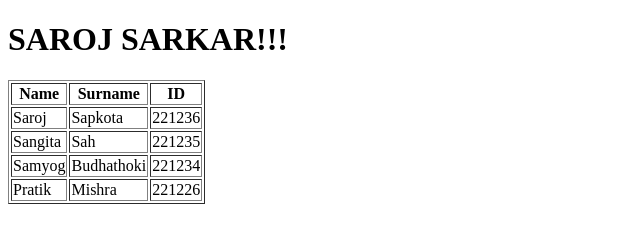
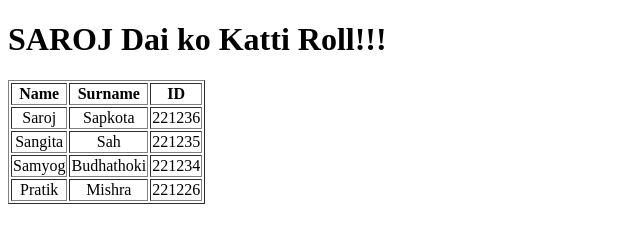
Before and after one commit to sarojsap/GitSession, a plain HTML site: page index.html in a window 1280 px wide. Shown: the whole page, without its empty margins (0-640 px from the left). Drawn offline with Linux system fonts and the light colour scheme.

Commit message:
roll change

```diff
--- a/index.html
+++ b/index.html
@@ -6,27 +6,27 @@
     <title>Saroj Dai ko site</title>
 </head>
 <body>
-    <h1>SAROJ SARKAR!!!</h1>
+    <h1>SAROJ Dai ko Katti Roll!!!</h1>
     <table border="1">
         <th>Name</th>
         <th>Surname</th>
         <th>ID</th>
-        <tr>
+        <tr align="center">
             <td>Saroj</td>
             <td>Sapkota</td>
             <td>221236</td>
         </tr>
-        <tr>
+        <tr align="center">
             <td>Sangita</td>
             <td>Sah</td>
             <td>221235</td>
         </tr>
-        <tr>
+        <tr align="center">
             <td>Samyog</td>
             <td>Budhathoki</td>
             <td>221234</td>
         </tr>
-        <tr>
+        <tr align="center">
             <td>Pratik</td>
             <td>Mishra</td>
             <td>221226</td>
```
